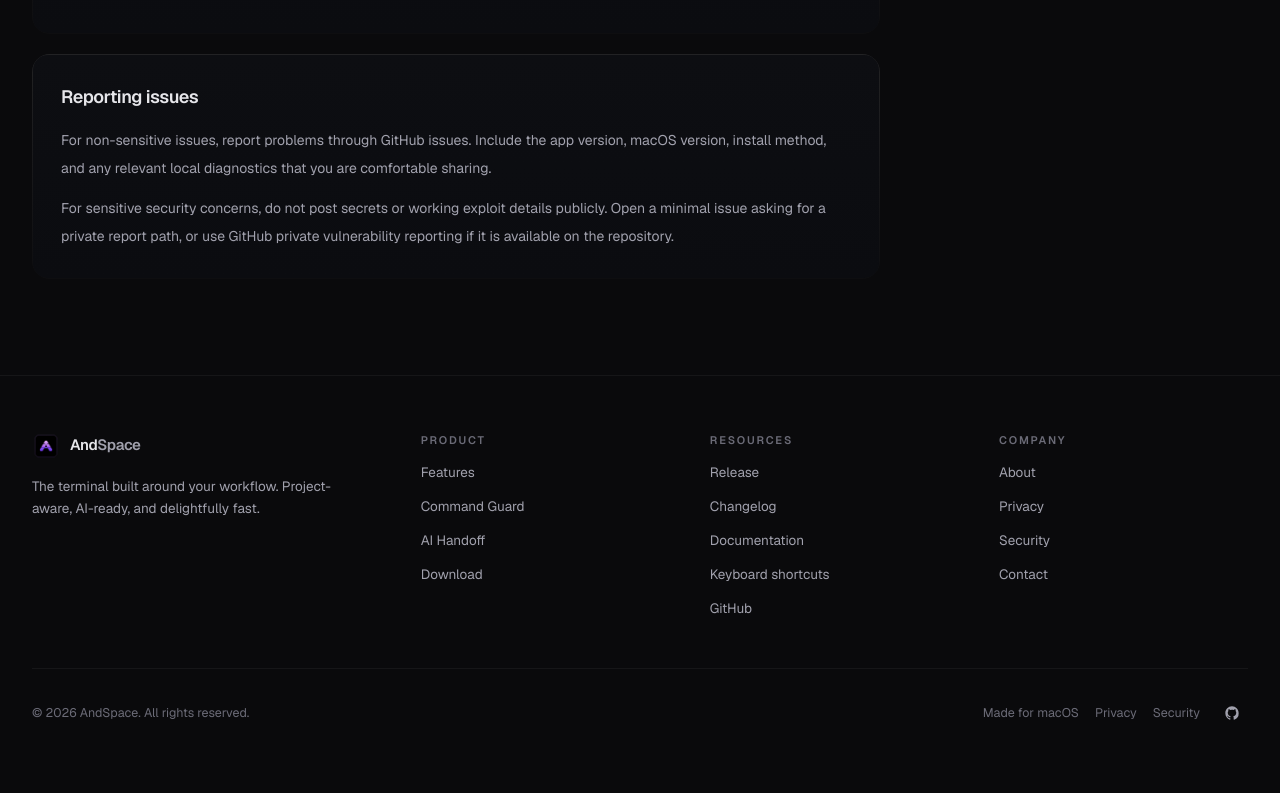
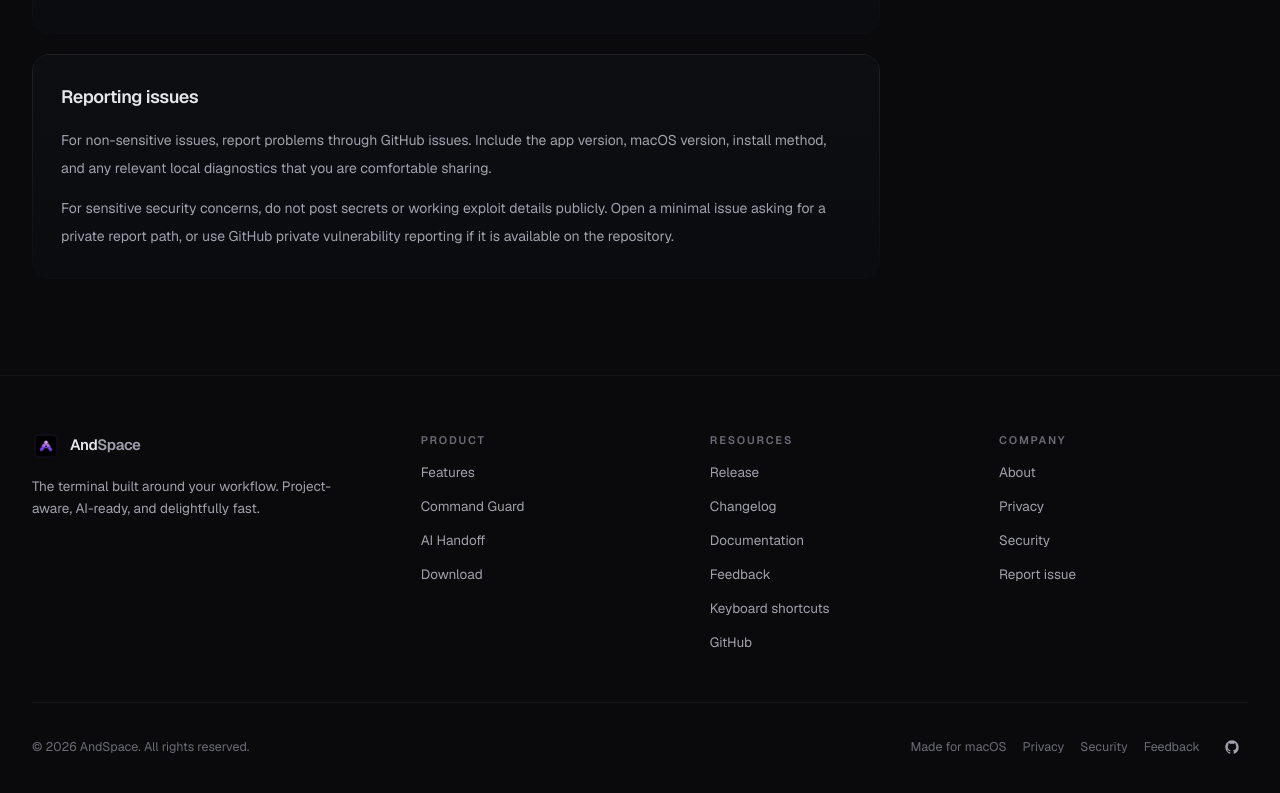
Before and after one commit to SetFodi/Andspace-web, a Next.js app: page /security in a window 1280 px wide. Shown: the part 1625-2418 px from the top of the page. Built offline with nearby package versions, Linux system fonts and the light colour scheme.

Commit message:
Add feedback links and canonical domain polish

```diff
--- a/app/security/page.tsx
+++ b/app/security/page.tsx
@@ -4,7 +4,7 @@
 export const metadata: Metadata = {
   title: "Security Notes — AndSpace",
   description:
-    "Security notes for AndSpace alpha: notarization status, checksum verification, Command Guard limits, and read-only Git behavior.",
+    "Security notes for AndSpace alpha: unsigned install context, checksum verification, Command Guard limits, and read-only Git behavior.",
 };
 
 export default function SecurityPage() {
@@ -16,7 +16,7 @@
       updated="May 29, 2026"
       asideTitle="Current status"
       asideItems={[
-        "Alpha builds are not notarized yet.",
+        "Current alpha builds are unsigned.",
         "Verify ZIP and DMG checksums before sharing.",
         "Git UI is read-only in this version.",
         "Command Guard is a safety rail, not a sandbox.",
@@ -25,7 +25,7 @@
         {
           title: "Unsigned alpha install warning",
           body: [
-            "The current AndSpace public alpha is not signed with a Developer ID certificate and is not notarized by Apple yet. macOS may warn that the app cannot be opened normally after download.",
+            "The current AndSpace public alpha is unsigned prerelease software. macOS may warn that the app cannot be opened normally after download.",
             "This warning is expected for the current prerelease alpha. You may need to right-click the app and choose Open, or allow it from System Settings -> Privacy & Security after the first blocked launch attempt.",
           ],
         },
@@ -54,7 +54,7 @@
           title: "Shell execution",
           body: [
             "AndSpace does not run hidden shell commands beyond user-triggered app behavior such as starting terminal shells, running selected package scripts, opening external editors, loading read-only Git status/diffs, and launching local AI CLIs when requested.",
-            "The app has no auto-update mechanism yet. Future signing, notarization, and update work should be reviewed separately before public rollout.",
+            "The app has no auto-update mechanism yet. Future signing and update work should be reviewed separately before public rollout.",
           ],
         },
         {
--- a/components/FinalCTA.tsx
+++ b/components/FinalCTA.tsx
@@ -60,7 +60,7 @@
                   <strong className="text-fg-muted">Platform Focus:</strong> Early alpha build. macOS first, Apple Silicon focused, optimized for zsh.
                 </div>
                 <div>
-                  <strong className="text-fg-muted">Notarization Note:</strong> Prerelease alpha is not notarized yet — you may need to right-click to open or allow it in macOS Privacy & Security after launching.
+                  <strong className="text-fg-muted">Install Note:</strong> AndSpace is currently an unsigned prerelease alpha — macOS may require right-click -&gt; Open or allow it in Privacy & Security after launching.
                 </div>
                 <div>
                   <strong className="text-fg-muted">Security & Costs:</strong> Zero provider API integrations or hidden telemetry. Uses only your own local AI CLIs. No account required and no API billing.
@@ -82,6 +82,9 @@
                   <Link href="/privacy" className="text-violet-300 hover:text-violet-200">
                     Privacy policy
                   </Link>
+                  <Link href="https://github.com/SetFodi/Andspace/issues" className="text-violet-300 hover:text-violet-200">
+                    Report an issue
+                  </Link>
                 </div>
               </div>
             </details>
--- a/components/Footer.tsx
+++ b/components/Footer.tsx
@@ -18,6 +18,7 @@
       { label: "Release", href: "https://github.com/SetFodi/Andspace/releases/tag/v0.1.0-alpha.6" },
       { label: "Changelog", href: "https://github.com/SetFodi/Andspace/releases" },
       { label: "Documentation", href: "https://github.com/SetFodi/Andspace#readme" },
+      { label: "Feedback", href: "https://github.com/SetFodi/Andspace/issues" },
       { label: "Keyboard shortcuts", href: "/#keyboard" },
       { label: "GitHub", href: "https://github.com/SetFodi/Andspace" },
     ],
@@ -28,7 +29,7 @@
       { label: "About", href: "/#features" },
       { label: "Privacy", href: "/privacy" },
       { label: "Security", href: "/security" },
-      { label: "Contact", href: "https://github.com/SetFodi/Andspace/issues" },
+      { label: "Report issue", href: "https://github.com/SetFodi/Andspace/issues" },
     ],
   },
 ];
@@ -80,6 +81,12 @@
               Security
             </Link>
             <Link
+              href="https://github.com/SetFodi/Andspace/issues"
+              className="transition-colors hover:text-fg-muted"
+            >
+              Feedback
+            </Link>
+            <Link
               href="https://github.com/SetFodi/Andspace"
               className="inline-flex h-8 w-8 items-center justify-center rounded-lg text-fg-muted transition-colors hover:bg-white/[0.05] hover:text-fg"
               aria-label="GitHub"
```
Also changed, not shown: 1 other file (tests, documents, lock files or other folders).
